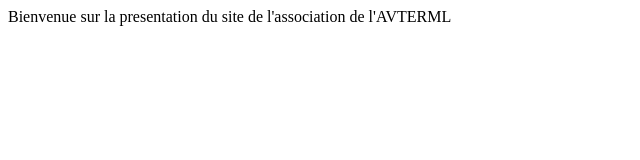
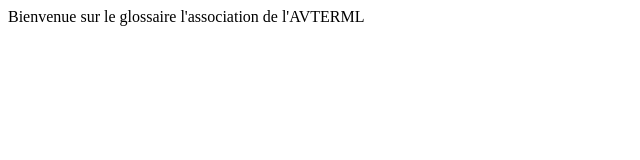
Before and after one commit to avterml/glossaire, a plain HTML site: page index.html in a window 1280 px wide. Shown: the whole page, without its empty margins (0-640 px from the left). Drawn offline with Linux system fonts and the light colour scheme.

Commit message:
Update index.html

```diff
--- a/index.html
+++ b/index.html
@@ -26,6 +26,6 @@
 <body>
   <!-- your content here...
   <script src="js/scripts.js"></script> -->
-  Bienvenue sur la presentation du site de l'association de l'AVTERML
+  Bienvenue sur le glossaire l'association de l'AVTERML
 </body>
 </html>
```
